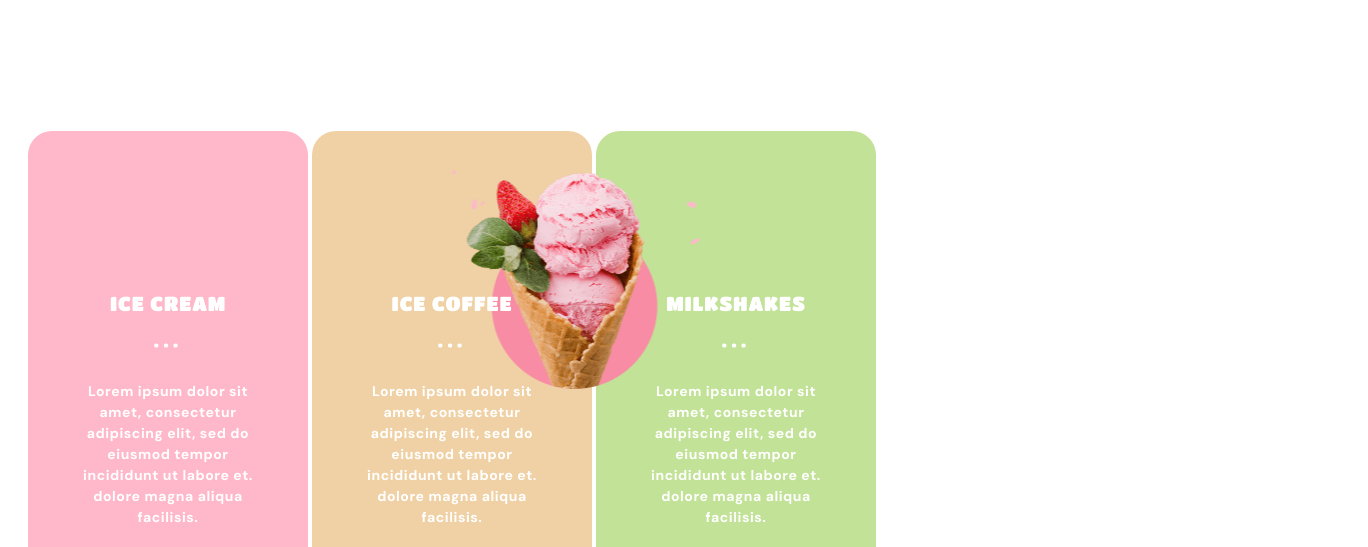
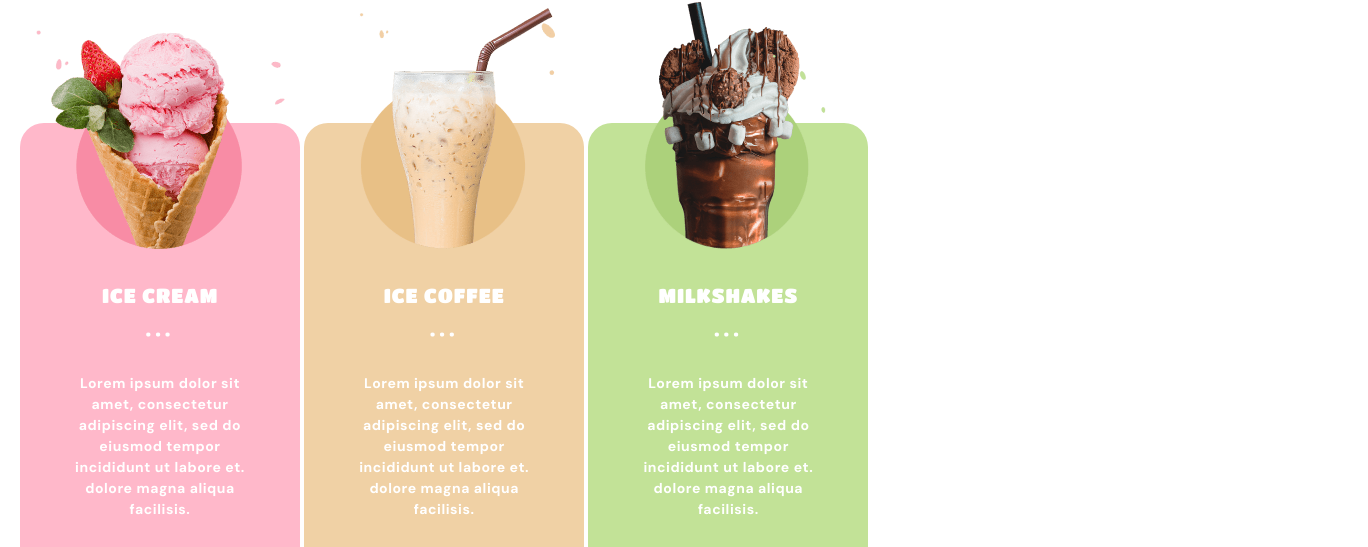
Before and after one commit to Kindville/Testwork, a plain HTML site: page index.html in a window 1280 px wide. Shown: the part 217-764 px from the top of the page, 1368 px wide, since content can reach past the window. Drawn offline with nearby package versions, Linux system fonts and the light colour scheme.

Commit message:
edited some features

```diff
--- a/css/styles.css
+++ b/css/styles.css
@@ -1,8 +1,3 @@
-.products {
-  padding-top: 121px;
-  padding-bottom: 98px;
-  background-color: #ffffff;
-}
 .container {
   width: 100%;
   padding-left: 20px;
@@ -33,6 +28,12 @@ h4 {
 .list {
   list-style: none;
 }
+
+.products {
+  padding-top: 121px;
+  padding-bottom: 98px;
+  background-color: #ffffff;
+}
 .product-subtitle {
   margin-bottom: 15px;
   font-family: Titan One;
@@ -56,10 +57,14 @@ h4 {
   text-transform: uppercase;
   color: #d41443;
 }
+.product-card {
+  margin: 0;
+  padding: 0;
+}
 
 .product-name {
   position: relative;
-  width: 100%;
+  min-width: 100%;
   margin-top: 161px;
   margin-bottom: 66px;
   font-family: Titan One;
@@ -75,36 +80,47 @@ h4 {
 .product-name::after {
   position: absolute;
   content: "•••";
-  top: 100%;
+  top: 50px;
   left: 50%;
   transform: translate(-50%, -50%);
   font-size: 15px;
   letter-spacing: 4px;
-  margin-top: 30px;
 }
 .product-ice::before {
   position: absolute;
   content: "";
-  top: 60%;
-  left: 45%;
-  width: 249px;
+  /* top: 50px;
+  left: 50%; */
+  width: 100%;
   height: 252px;
-  margin-bottom: 22px;
   transform: translate(-50%, -50%);
   background-image: url(../images/ice-cream1.png);
   background-repeat: no-repeat;
+  background-position: center;
 }
 .product-coffee::before {
   position: absolute;
   content: "";
-  top: 150%;
-  left: 45%;
-  width: 249px;
+  /* top: 50px;
+  left: 50px; */
+  width: 100%;
   height: 252px;
-  margin-bottom: 22px;
   transform: translate(-50%, -50%);
   background-image: url(../images/coffee1.png);
   background-repeat: no-repeat;
+  background-position: center;
+}
+.product-milkshake::before {
+  position: absolute;
+  content: "";
+  /* top: 50px;
+  left: 50px; */
+  width: 100%;
+  height: 252px;
+  transform: translate(-50%, -50%);
+  background-image: url(../images/milk1.png);
+  background-repeat: no-repeat;
+  background-position: center;
 }
 .product-description {
   margin-bottom: 30px;
@@ -121,9 +137,7 @@ h4 {
 
 .product-ice {
   display: inline-block;
-  margin: 0;
-  padding: 0;
-  margin-bottom: 16px;
+  margin-bottom: 144px;
   text-align: center;
   width: 280px;
   height: 485px;
@@ -135,7 +149,7 @@ h4 {
   display: inline-block;
   margin: 0;
   padding: 0;
-  margin-bottom: 16px;
+  margin-bottom: 144px;
   text-align: center;
   width: 280px;
   height: 485px;
@@ -145,9 +159,6 @@ h4 {
 
 .product-milkshake {
   display: inline-block;
-  margin: 0;
-  padding: 0;
-  margin-bottom: 16px;
   text-align: center;
   width: 280px;
   height: 485px;
--- a/index.html
+++ b/index.html
@@ -8,47 +8,47 @@
     <link rel="preconnect" href="https://fonts.gstatic.com" crossorigin>
     <link href="https://fonts.googleapis.com/css2?family=DM+Sans:wght@700&family=Titan+One&display=swap" rel="stylesheet">
         <link rel="stylesheet" href="./css/styles.css" />
+        <link rel="stylesheet" href="https://cdnjs.cloudflare.com/ajax/libs/modern-normalize/1.0.0/modern-normalize.min.css"
+            integrity="sha512-ISS7cAi1PEhQ8jnbJpJZMd29NlhNj4AWYyLOSp2CE/CsHxTCu+r+t0D2yoJudVrd0/8fTVPUVDzY5Tvli75u/g=="
+            crossorigin="anonymous" />
     <title>Products</title>
 </head>
 <body>
     <section class="products container">
         <p class="product-subtitle"> 100% natural</p>
         <h2 class="product-title">products</h2>
-       <ul class="product-ice list">
-            <li class="product-name"> ice cream</li>
-            <li class="product-description">Lorem ipsum dolor sit amet, consectetur adipiscing elit, sed do eiusmod tempor incididunt ut labore et. dolore magna
-            aliqua facilisis.
-          </li>
+
+       <ul class="product-card list">
+            <li class="product-ice">
+                <h3 class="product-name"> ice cream</h3>
+                <p class="product-description"> Lorem ipsum dolor sit amet, consectetur adipiscing elit, sed do eiusmod tempor incididunt ut labore et. dolore magna
+                aliqua facilisis. </p>
                 <button class="product-button" type="button">
                     <svg class=" icon-arrow" width="15" height="15">
                         <use href="./images/symbol-defs.svg#icon-arrow"> </use>
                     </svg>
                 </button>
-        </ul>
-
-        <ul class="product-coffee list">
-            <li class="product-name"> ice coffee</li>
-            <li class="product-description">Lorem ipsum dolor sit amet, consectetur adipiscing elit, sed do eiusmod tempor incididunt ut labore et. dolore
-                magna aliqua facilisis.
             </li>
+            <li class="product-coffee">
+                <h3 class="product-name"> ice coffee</h3>
+                <p class="product-description"> Lorem ipsum dolor sit amet, consectetur adipiscing elit, sed do eiusmod tempor incididunt ut labore et. dolore magna
+                     aliqua facilisis. </p>
                 <button class="product-button" type="button">
                     <svg class=" icon-arrow" width="15" height="15">
                         <use href="./images/symbol-defs.svg#icon-arrow"> </use>
                     </svg>
                 </button>
-
-        </ul>
-
-        <ul class="product-milkshake list">
-            <li class="product-name"> milkshakes</li>
-            <li class="product-description">Lorem ipsum dolor sit amet, consectetur adipiscing elit, sed do eiusmod tempor incididunt ut labore et. dolore
-                magna aliqua facilisis.
              </li>
+                <li class="product-milkshake">
+                   <h3 class="product-name"> milkshakes</h3>
+                   <p class="product-description"> Lorem ipsum dolor sit amet, consectetur adipiscing elit, sed do eiusmod tempor incididunt ut labore et. dolore
+                        magna aliqua facilisis. </p>
                    <button class="product-button" type="button">
                      <svg class=" icon-arrow" width="15" height="15">
                         <use href="./images/symbol-defs.svg#icon-arrow"> </use>
                     </svg>
               </button>
+           </li>
        </ul>
     </section>
 </body>
```
Lines whose indentation alone changed are shown as unchanged.
